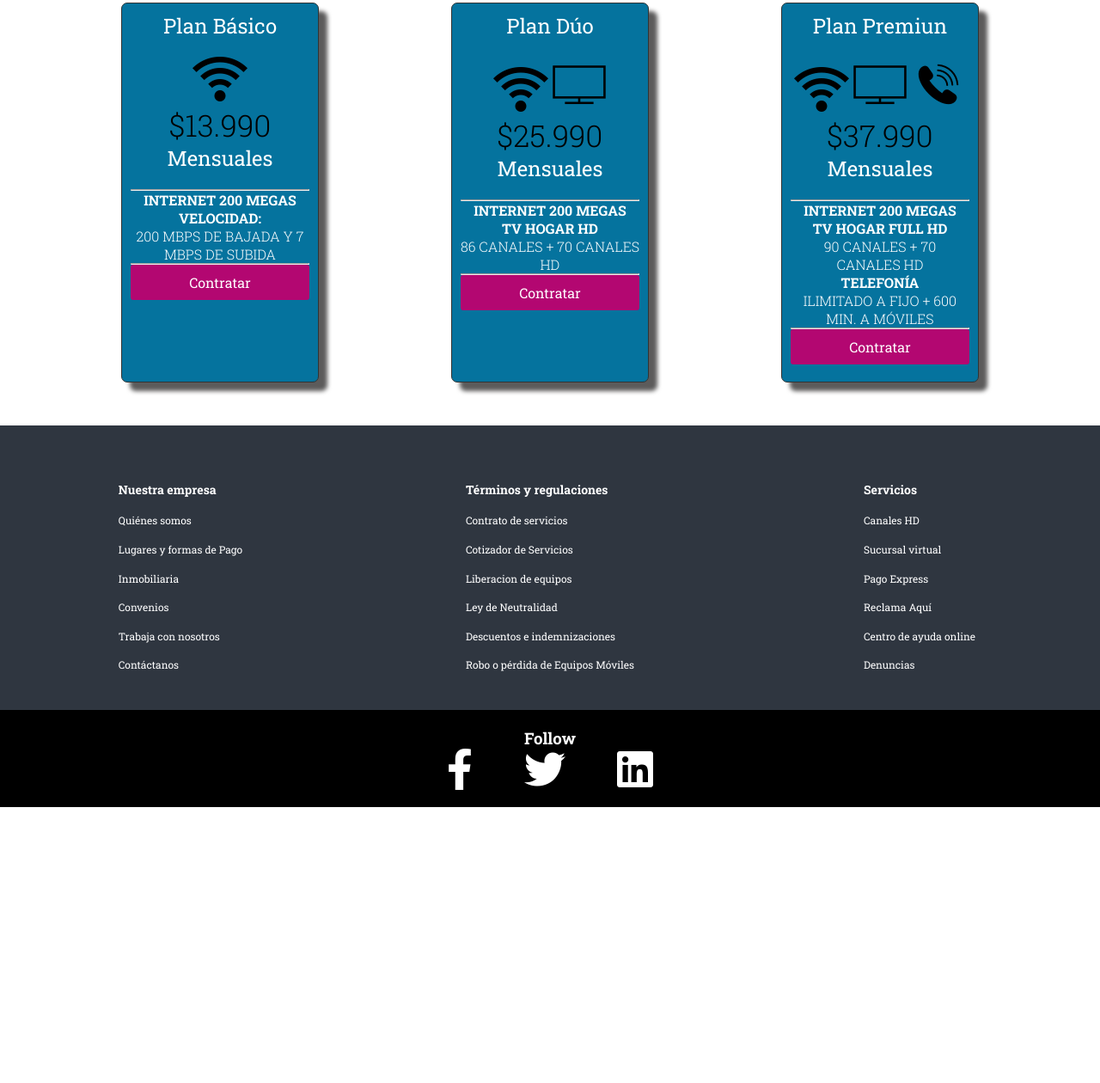
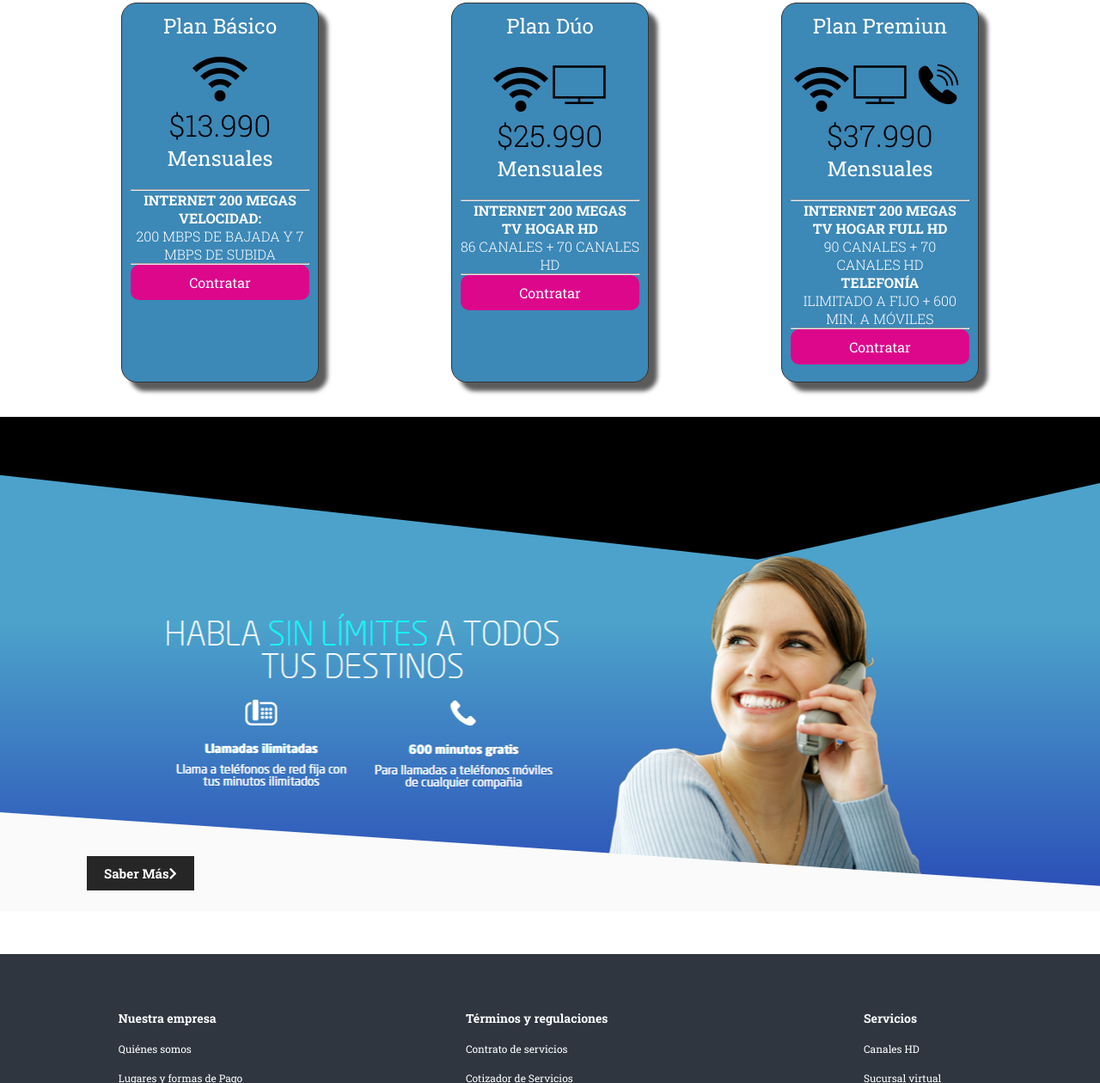
Before and after one commit to faguila26/flexbox-planes.github.io, a plain HTML site: page tabla-plan.html in a window 1280 px wide. Shown: the part 829-2089 px from the top of the page at 86% size. Before the commit the page ends 1768 px from the top, so only its background shows below. Drawn offline with Linux system fonts and the light colour scheme.

Commit message:
banner añadido y cards con efecto hover

```diff
--- a/CSS/tablaplan-estilo.css
+++ b/CSS/tablaplan-estilo.css
@@ -195,28 +195,33 @@ p{
     /* hace que los elementos usen el width:25%(ancho) disponible*/
     flex-wrap: wrap;
 }
-
 .columna{
-    background: rgb(5, 115, 158);
+    background: rgb(60, 136, 183);
     color: rgb(255, 255, 255);
     border: 1px solid #333;
     margin: 0 auto;
     padding: 10px;
-    border-radius: 7px;
+    border-radius: 18px;
     /* añade un efecto de sombra alrededor del marco*/
     box-shadow: 10px 10px 5px rgb(92, 91, 91);
     width: 20%;
     /* hace que se tome en cuenta el valor que se especifique de borde o de relleno para el ancho o alto*/
     box-sizing: border-box;
+    transition: 0.5s ease;
+    cursor: pointer;
+
 }
-
+.columna:hover {
+    transform: scale(1.10);
+    box-shadow: 5px 5px 15px rgba(0,0,0,0.6);
+  }
 .btn-contrato{
-    background: rgb(179, 7, 113);
+    background: rgb(221, 7, 139);
     display: block;
     padding: 10px;
     color: white;
     text-decoration: none;
-    border-radius: 3px;
+    border-radius: 10px;
     margin-bottom: 10px;
 }
 /* Estilo qe oscurece el botón cuando pasas el mouse sobre él*/
@@ -232,6 +237,45 @@ p{
     }
 }
 /* CARDS FIN*/
+
+
+
+/* CARD 2 */
+
+
+
+
+
+
+/* BOTON BANNER UNO */
+.btn {
+    cursor: pointer;
+    display: inline-block;
+    border: 0;
+    font-weight: bold;
+    padding: 10px 20px;
+    background: #262626;
+    color: #fff;
+    font-size: 15px;
+    border: 1px solid #fff;
+    margin-top: 510px;
+    margin-left: 100px;
+}
+.btn:hover {
+    opacity: 0.9;
+}
+
+/* CARDS BANNER ONE */
+.cards-banner-uno {
+    width: 100%;
+    height: 575px;
+    background: url("../img/banner1.jpg")no-repeat center center/cover;
+    margin-bottom: 40px;
+    margin-top: 40px;
+}
+
+
+
 
 
 /* FOOTER FOLLOW INICIO */
--- a/tabla-plan.html
+++ b/tabla-plan.html
@@ -79,14 +79,9 @@
     </div>
 
 
-
-
     <h2>¿Qué deseas contratar?</h2>
-    <!-- Section es el contenedor padre -->
-    <!-- Section contiene las clases "flex" y "text-center" para poder dar estilos en css -->
+    <!-- Section contiene las clases "flex" y "text-center" para poder dar estilos en css-->
     <section class="container flex text-center">
-
-        <!-- Los Div son los contenedores hijos -->
         <div class="columna">
             <h2>Plan Básico</h2>
             <img src="iconos/iconfinder_signal.png">
@@ -131,6 +126,20 @@
             <a href="#" class="btn-contrato">Contratar</a>
         </div>
     </section>
+
+
+
+    <!-- BANNERS  -->
+    <section class="cards-banner-uno">
+      <div class="content">
+        <a href="#" class="btn">Saber Más<i class="fas fa-chevron-right"></i></a>
+      </div>
+    </section>
+
+
+
+
+
 
 </body>
 
```
Also changed, not shown: img/banner1.jpg (added), img/banner2.png (added), img/banner3.png (added), img/banner4.png (added).
